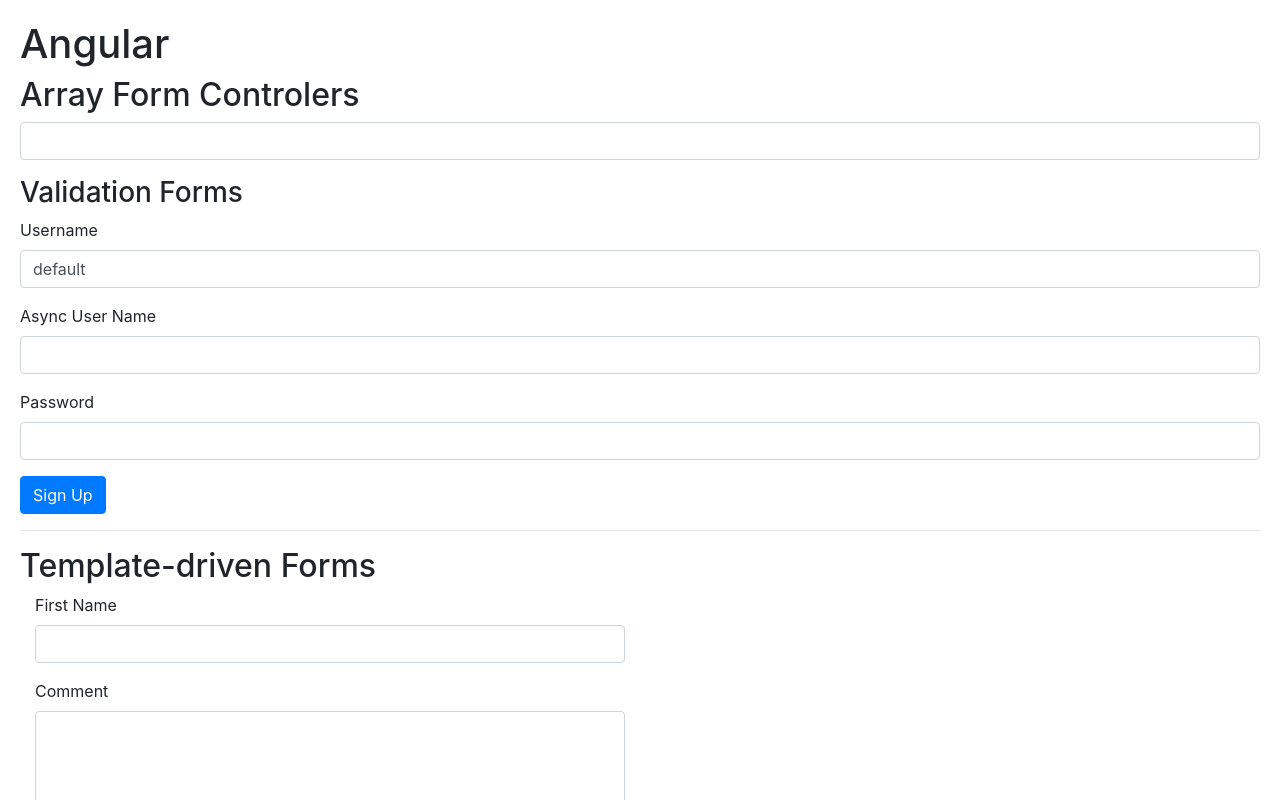
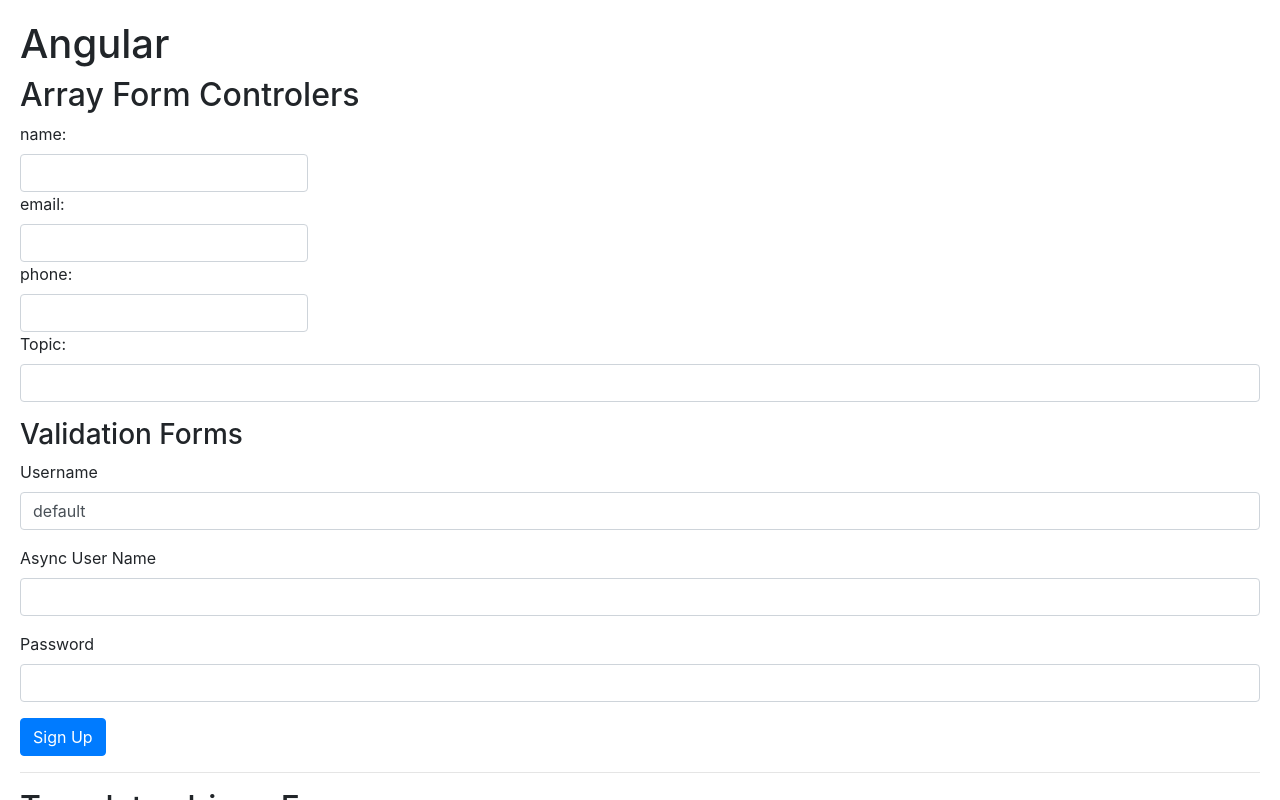
Before and after one commit to TheFallenCol/Angular_Ejercicios, an Angular app: page / in a window 1280 px wide. Shown: the top 800 px of the page. Built offline with nearby package versions, Linux system fonts and the light colour scheme.

Commit message:
Form Builder

```diff
--- a/src/app/new-course-form-component/new-course-form-component.component.html
+++ b/src/app/new-course-form-component/new-course-form-component.component.html
@@ -1,5 +1,17 @@
-<form class="form-group">
-    <input type="text" class="form-control" (keyup.enter)="addTopic(topic)" #topic>
+<form [formGroup]="form" class="form-group">
+    <div class="row">
+        <div class="col-3">
+            <label for="name">name:</label><input id="name" type="text" formControlName="name" class="form-control">
+        </div>
+    </div>
+    <div class="row">
+        <div formGroupName="contact" class="col-3">
+            <label for="email">email:</label> <input id="email" type="text" formControlName="email" class="form-control">
+            <label for="phone">phone:</label> <input id="phone" type="text" formControlName="phone" class="form-control">
+        </div>
+    </div>
+    <label for="topicInput">Topic:</label>
+    <input id="topicInput" type="text" class="form-control" (keyup.enter)="addTopic(topic)" #topic>
     <ul class="list-group">
         <li *ngFor="let topic of topics.controls" class="list-group-item" (click)="removeTopic(topic)">
             {{ topic.value }}
--- a/src/app/new-course-form-component/new-course-form-component.component.ts
+++ b/src/app/new-course-form-component/new-course-form-component.component.ts
@@ -1,4 +1,4 @@
-import { FormArray, FormGroup, FormControl } from '@angular/forms';
+import { FormArray, FormGroup, FormControl, FormBuilder, Validators } from '@angular/forms';
 import { Component, OnInit } from '@angular/core';
 
 @Component({
@@ -6,10 +6,32 @@
   templateUrl: './new-course-form-component.component.html',
   styleUrls: ['./new-course-form-component.component.scss']
 })
+
 export class NewCourseFormComponentComponent {
   form = new FormGroup({
     topics : new FormArray([])
   });
+
+  //Ejemplo de como se ve el formbuilder en estructura de form components
+  // form = new FormGroup({
+  //   name : new FormControl('', Validators.required),
+  //   contact : new FormGroup({
+  //     email : new FormControl(),
+  //     phone : new FormControl()
+  //   }),
+  //   topics : new FormArray([])
+  // });
+
+  constructor(fb : FormBuilder){
+    this.form = fb.group({
+      name: ['', Validators.required],
+      contact : fb.group({
+        email: [],
+        phone: []
+      }),
+      topics : fb.array([])
+    });
+  }
 
   addTopic(topic : HTMLInputElement){
     this.topics.controls.push(new FormControl(topic.value));
```
